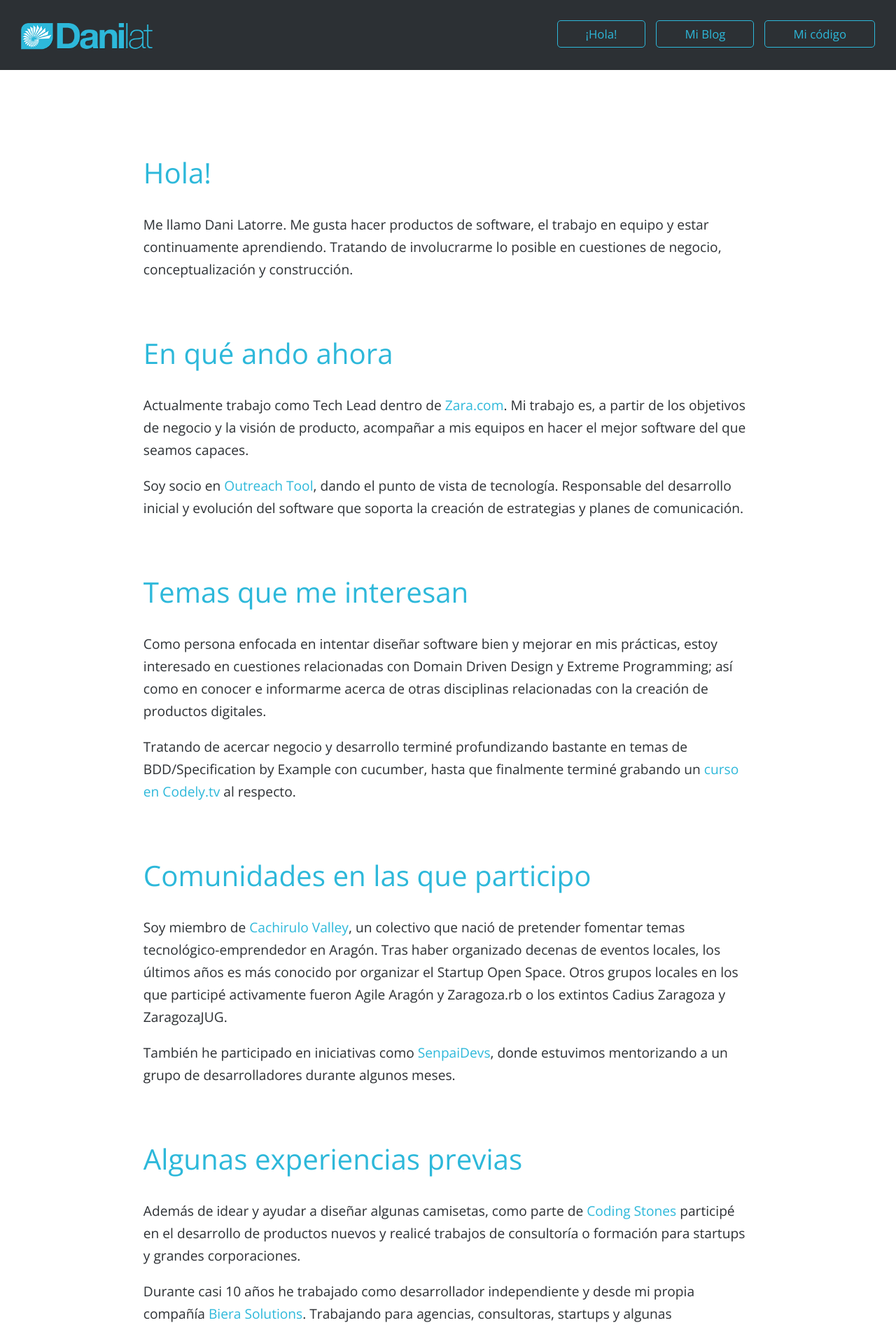
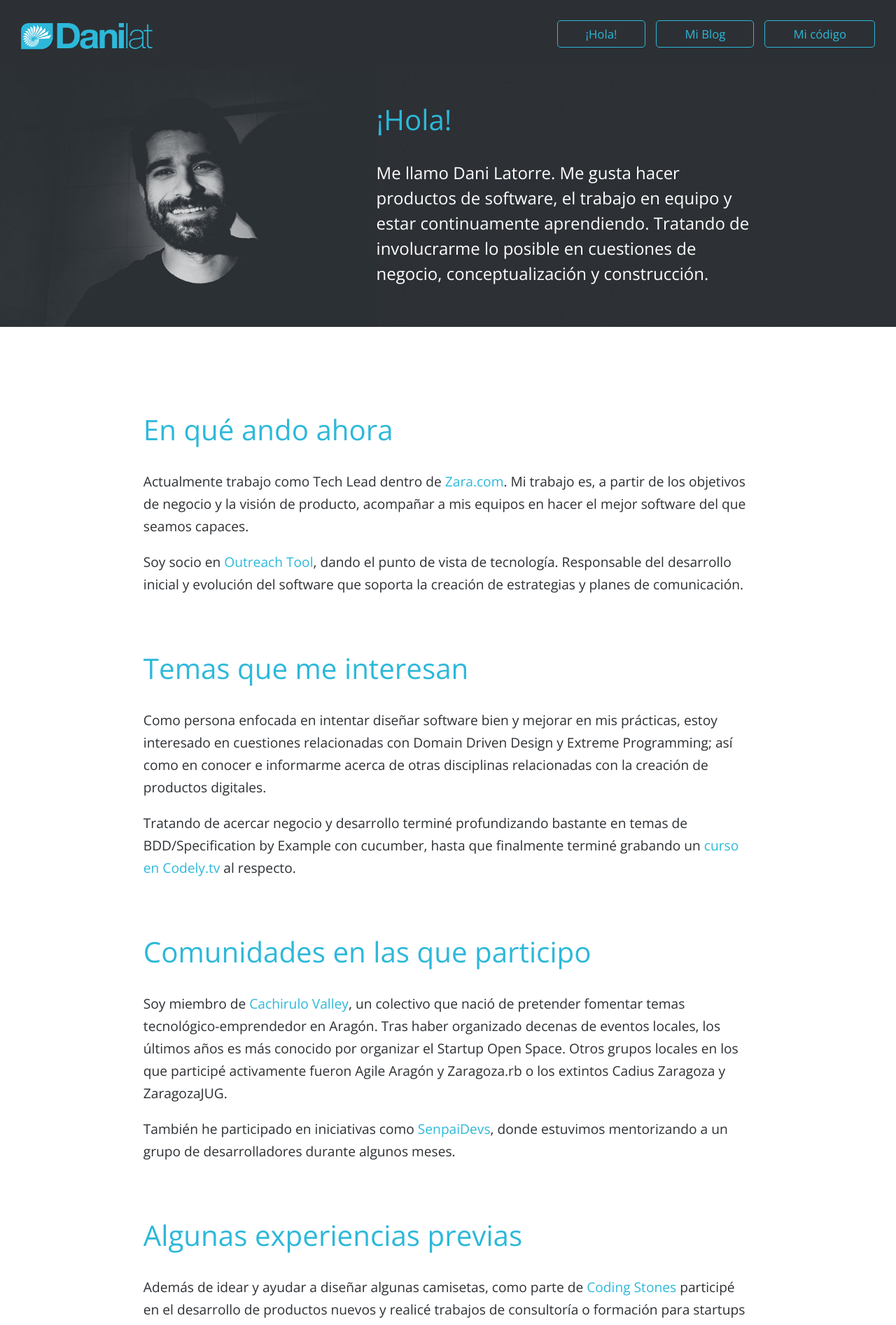
Before and after one commit to danilat/danilat.github.io, a Jekyll site: the page built from index.html, in a window 1280 px wide. Shown: the top 1893 px of the page at 70% size. Built offline with Jekyll 4.4.1, drawn with Linux system fonts in a browser that asks for light colours; comment, search, counter and statistics services are not loaded.

Commit message:
Dani's photo added at homepage

```diff
--- a/_layouts/one_column.html
+++ b/_layouts/one_column.html
@@ -9,10 +9,7 @@
         <div class="super-container">
             <div class="container" id="container">
                 {% include header.html %}
-                <div class="site-content">
-                    {{ content }}
-                </div><!-- .site-content -->
-
+                {{ content }}
                 <div class="clearfix"></div>
 
                 {% include footer.html %}
--- a/_layouts/post.html
+++ b/_layouts/post.html
@@ -1,6 +1,9 @@
 ---
 layout: one_column
 ---
+
+<div class="site-content">
+
   <article class="post" itemscope itemtype="http://schema.org/BlogPosting">
     <header>
       <h2>{{ page.title }}</h2>
@@ -16,3 +19,5 @@ layout: one_column
   </article>
 
   {% include disqus.html %}
+
+</div>
--- a/css/main.scss
+++ b/css/main.scss
@@ -93,9 +93,6 @@ body{
         line-height: 1.6rem;
     }
 }
-.super-container{
-    background: transparent url(../img/bg.png) center top no-repeat;
-}
 .container{
     margin: 0 auto;
 }//.container
@@ -178,6 +175,9 @@ body{
         .menu .link{
           border-top:#2DB8DA 1px solid;
         }
+        .menu ul{
+          border-bottom:#2DB8DA 1px solid;
+        }
         .menu li:hover{
           display: block;
           padding:15px 0 15px 0;
@@ -196,7 +196,7 @@ body{
           display: block;
         }
     }
-    @media all and (min-width: 700px){
+    @media all and (min-width: 701px){
         .hamburger{
           display: none!important;
         }
@@ -244,6 +244,50 @@ body{
         }
     }
 // end .header
+
+section.intro{
+
+    @media all and (min-width: 701px){
+        display: flex;
+        align-items: center;
+        padding-right: 16%;
+        .foto-dani{
+            width:50%;
+            height:50%;
+        }
+        article p{
+            font-weight: 100;
+            font-size: 1.25em;
+            line-height: 1.5em;
+            padding-bottom: 20px;
+        }
+    }
+    @media all and (max-width: 1024px){
+        padding-right: 8%;
+    }
+    @media all and (max-width: 700px){
+        .foto-dani{
+            width:100%;
+            height:100%;
+        }
+        article{
+            padding: 0% 12% 0% 12%;
+        }
+        article p{
+            font-size: 1.065rem;
+            font-weight: lighter;
+            padding-bottom: 20px;
+        }
+    }
+    h2 {
+        font-size: 2.1em;
+        line-height: 1.2em;
+        margin: .83em 0;
+        color: #2DB8DA;
+        font-weight: 500;
+    }
+} //.section.intro
+
 
 .site-content{
     background-color: white;
--- a/index.html
+++ b/index.html
@@ -3,12 +3,15 @@ layout: one_column
 ---
 
 <section class="intro">
-
+    <img src="/img/fotoDani.jpg" class="foto-dani">
     <article>
-        <h2>Hola!</h2>
+        <h2>¡Hola!</h2>
         <p>Me llamo Dani Latorre. Me gusta hacer productos de software, el trabajo en equipo y estar continuamente aprendiendo. Tratando de involucrarme lo posible en cuestiones de negocio, conceptualización y construcción.</p>
     </article>
+</section>
 
+<div class="site-content">
+    <section class="resume">
         <article>
             <h2>En qué ando ahora</h2>
             <p>Actualmente trabajo como Tech Lead dentro de <a href="https://www.zara.com/">Zara.com</a>. Mi trabajo es, a partir de los objetivos de negocio y la visión de producto, acompañar a mis equipos en hacer el mejor software del que seamos capaces.</p>
@@ -40,3 +43,5 @@ layout: one_column
         </article>
 
     </section>
+
+</div>
--- a/weblog/index.html
+++ b/weblog/index.html
@@ -1,6 +1,9 @@
 ---
 layout: one_column
 ---
+
+<div class="site-content">
+
     {% for post in paginator.posts %}
       <article class="post">
         <header>
@@ -28,3 +31,5 @@ layout: one_column
         <a href="{{ paginator.next_page_path }}" class="nav-button next">Siguiente</a>
       {% endif %}
     </nav><!-- #nav-below -->
+
+</div>
```
Also changed, not shown: img/fotoDani.jpg (added). Lines whose indentation alone changed are shown as unchanged.
